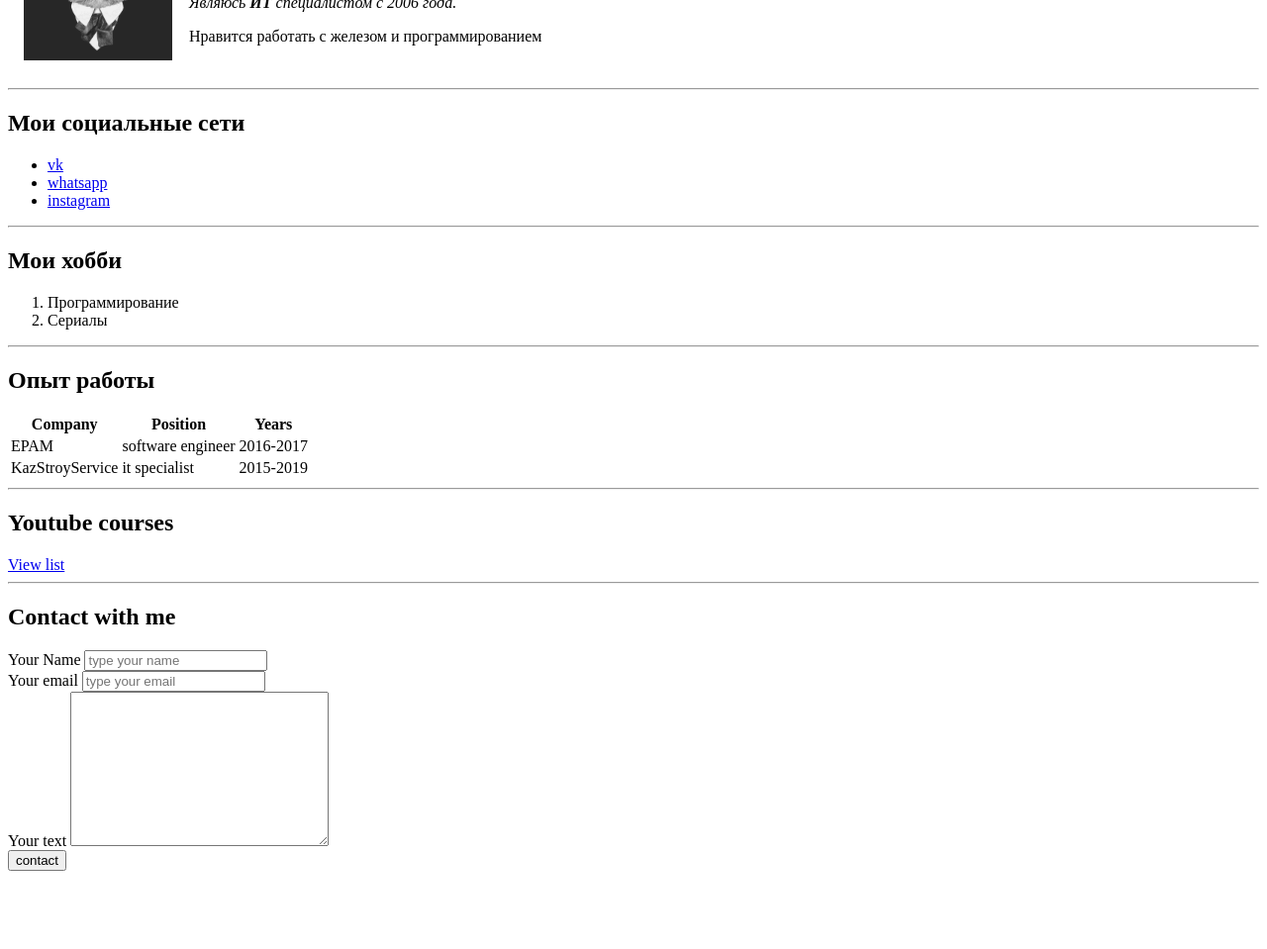
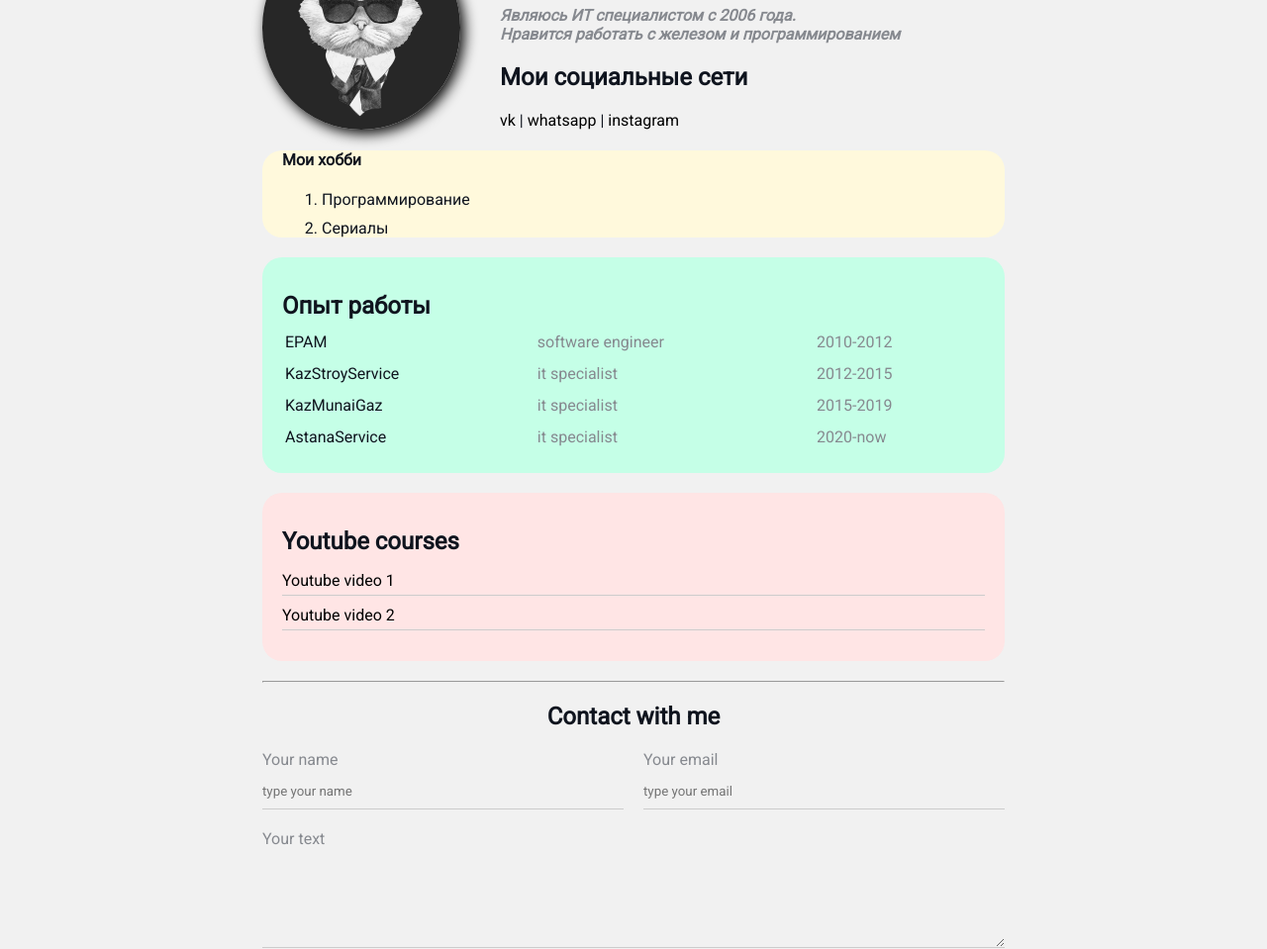
Before and after one commit to SerjK87/CV, a plain HTML site: page index.html in a window 1280 px wide. Shown: the part 113-1072 px from the top of the page at 99% size. Before the commit the page ends 1001 px from the top, so only its background shows below. Drawn offline with Linux system fonts and the light colour scheme.

Commit message:
Add files via upload

```diff
--- a/index.html
+++ b/index.html
@@ -1,82 +1,107 @@
 <!DOCTYPE html>
 <html lang="en">
   <head>
-  <meta charset="UTF-8"/>
+    <meta charset="UTF-8" />
     <title>Sergey CV</title>
+    <link rel="stylesheet" href="styles.css" />
   </head>
   <body>
-
-  <table  cellspacing = "15">
-    <tr>
-      <td><img src=".\images\avatar.jpg" width="150" alt="тут должен быть аватар"></td>
-      <td><h1>Сергей Кириллов</h1>
-    <p> <em> Являюсь <strong> ИТ </strong> специалистом с 2006 года.</em></p>
+    <div class="container">
+      <div class="info">
+        <img
+          src=".\images\avatar.jpg"
+          alt="тут должен быть аватар"
+          class="avatar"
+        />
+        <div class="info-text">
+          <h1>Сергей Кириллов</h1>
+          <p>Являюсь <strong> ИТ </strong> специалистом с 2006 года.</p>
           <p>Нравится работать с железом и программированием</p>
 
-</td>
-    </tr>
-  </table>
-   <hr>
-
           <h2>Мои социальные сети</h2>
-  <ul>
-    <li><a href="https://vk.com" target="_blank">vk</a> </li>
-    <li><a href="whatsapp" target="_blank">whatsapp</a> </li>
-    <li><a href="insta" target="_blank">instagram</a> </li>
-  </ul>
-  <hr>
-  <h2>Мои хобби</h2>
+          <a href="https://vk.com" target="_blank">vk</a> |
+          <a href="whatsapp" target="_blank">whatsapp</a> |
+          <a href="insta" target="_blank">instagram</a>
+        </div>
+      </div>
+      <div class="card bg-yellow list">
+        <h4>Мои хобби</h4>
         <ol>
           <li>Программирование</li>
           <li>Сериалы</li>
         </ol>
-  <hr>
+      </div>
+
+      <div class="card bg-green">
         <h2>Опыт работы</h2>
-    <table >
-      <thead>
-         <tr>
-        <th>Company</th>
-        <th>Position</th>
-        <th>Years</th>
-      </tr>
-      </thead>
+        <table class="table">
           <tbody>
             <tr>
               <td>EPAM</td>
               <td>software engineer</td>
-        <td>2016-2017</td>
+              <td>2010-2012</td>
             </tr>
             <tr>
               <td>KazStroyService</td>
               <td>it specialist</td>
+              <td>2012-2015</td>
+            </tr>
+            <tr>
+              <td>KazMunaiGaz</td>
+              <td>it specialist</td>
               <td>2015-2019</td>
             </tr>
+            <tr>
+              <td>AstanaService</td>
+              <td>it specialist</td>
+              <td>2020-now</td>
+            </tr>
           </tbody>
-      <tfoot> </tfoot>
+        </table>
+      </div>
 
+      <div class="card bg-red">
+        <h2>Youtube courses</h2>
+        <ul class="link-list">
+          <li>
+            <a href="https://youtube.com" target="_blank">Youtube video 1</a>
+          </li>
+          <li>
+            <a href="https://youtube.com" target="_blank">Youtube video 2</a>
+          </li>
+        </ul>
+      </div>
 
-    </table>
-    <hr>
-  <h2>Youtube courses</h2>
-  <a href=".\youtube.html" target="_blank">View list</a>
-
-  <hr>
-
+      <hr />
+      <div class="contact">
         <h2>Contact with me</h2>
         <form action="/">
-      <label for="name">Your Name</label>
-      <input type="text" id="name" placeholder="type your name">
-      <br>
+          <div class="row">
+            <div class="form-group">
+              <label for="name">Your name</label>
+              <input type="text" id="name" placeholder="type your name" />
+            </div>
+
+            <div class="form-group">
               <label for="email">Your email</label>
-      <input type="email" id="email" placeholder="type your email">
-      <br>
+              <input type="email" id="email" placeholder="type your email" />
+            </div>
+          </div>
+
+          <div class="form-group">
             <label for="text">Your text</label>
-      <textarea id="text" cols="30" rows="10"></textarea>
-      <br>
-      <input type="submit" value="contact">
+            <textarea id="text" cols="30" rows="5"></textarea>
+          </div>
 
+          <input class="btn" type="submit" value="contact" />
         </form>
 
+        <div class="position">
+          <div class="box"></div>
+        </div>
+      </div>
 
+      <div style="margin-bottom: 500px"></div>
+    </div>
   </body>
 </html>
--- /dev/null
+++ b/styles.css
@@ -0,0 +1,226 @@
+@import url('https://fonts.googleapis.com/css2?family=Roboto&display=swap');
+/*
+* {
+  padding: 0;
+  margin: 0;
+}*/
+
+body {
+  background-color: #f1f1f1;
+  color: #0f141e;
+
+  /*  font-size: 16px;
+  font-weight: normal;
+  font-family: 'Roboto', sans-serif;*/
+
+  font: normal 16px 'roboto', sans-serif;
+}
+
+a {
+  color: black;
+  text-decoration: none;
+}
+
+a:hover {
+  text-decoration: underline;
+}
+
+a:active {
+  color: blue;
+}
+
+a:visited {
+  color: green;
+}
+
+.avatar {
+  /* (.) - для объявления класса, (#) - для определения id  */
+  width: 200px;
+  border-radius: 50%;
+  box-shadow: 4px 4px 14px rgba(0, 0, 0, 25);
+}
+
+.info {
+  margin-bottom: 20px;
+  display: flex;
+}
+
+@media (max-width: 700px) {
+  .info {
+    text-align: center;
+    display: block;
+  }
+}
+
+.info-text {
+  margin-left: 40px;
+}
+
+.info-text h4 {
+  margin-bottom: 10px;
+}
+
+.info p {
+  color: #86898f;
+  margin: 0;
+  font-style: italic;
+  font-weight: bold;
+  text-decoration: none;
+  /*text-transform: capitalize;
+  letter-spacing: 15px;
+  word-spacing: 42px;*/
+}
+
+/* box model  */
+.container {
+  max-width: 750px;
+  margin: auto;
+  padding-top: 30px;
+}
+/*
+.social {
+  background: green;
+  /* padding: 15px;
+  padding: 15px 40px;
+  margin: 15px;
+
+  border: 5px solid red;
+  border-bottom-style: dotted;
+  border-top-width: 15px;
+  border-right-color: blue;
+}
+
+
+.box-model > div {
+  float: left;
+  background: #000;
+  height: 200px;
+  width: 25%;
+  border: 4px solid red;
+  box-sizing: border-box;
+}*/
+
+.bg-yellow {
+  background: #fff9dc;
+}
+
+.bg-green {
+  background: #c5ffe7;
+}
+
+.bg-red {
+  background: #ffe5e5;
+}
+
+.card {
+  padding: 15px 20px;
+  margin-bottom: 20px;
+  border-radius: 20px;
+}
+
+.card h2 {
+  margin-bottom: 10px;
+}
+
+.list {
+  padding: 0 20px;
+}
+
+.list li {
+  color: 86898f;
+  margin-bottom: 10px;
+}
+
+.table {
+  width: 100%;
+}
+
+.table td {
+  padding-bottom: 10px;
+}
+
+.table td:nth-child(2),
+.table td:nth-child(3) {
+  color: #86898f;
+}
+
+/*.table tr:nth-child(even) {
+  background: red;
+}*/
+
+.link-list {
+  list-style: none;
+  padding: 0;
+}
+
+.link-list li {
+  margin-bottom: 10px;
+  padding-bottom: 5px;
+  border-bottom: 1px solid #ccc;
+}
+
+.contact h2 {
+  text-align: center;
+}
+
+.form-group label {
+  display: block;
+  size: 14px;
+  color: #86898f;
+}
+
+.form-group input,
+.form-group textarea {
+  width: 100%;
+  box-sizing: border-box;
+  border: none;
+  background: transparent;
+  border-bottom: 1px solid #ccc;
+  color: #000;
+  padding: 15px 0px 10px;
+  outline: none;
+  font-family: inherit;
+}
+
+.row {
+  display: flex;
+  margin-bottom: 20px;
+}
+
+.row > .form-group {
+  width: 50%;
+}
+
+.row > .form-group:first-child {
+  margin-right: 20px;
+}
+
+.btn {
+  background: #111;
+  padding: 15px 20px;
+  color: #fff;
+  border: none;
+  font-family: inherit;
+  cursor: pointer;
+}
+.btn:hover {
+  opacity: 0.9;
+}
+
+/* position */
+/*
+.position {
+  position: relative;
+  border: 4px solid black;
+  margin-top: 40px;
+  padding: 20px;
+}
+
+.box {
+  position: fixed;
+  top: 0;
+  left: 0px;
+  background: lightcoral;
+  width: 100%;
+  height: 50px;
+}*/
```
Lines whose indentation alone changed are shown as unchanged.
